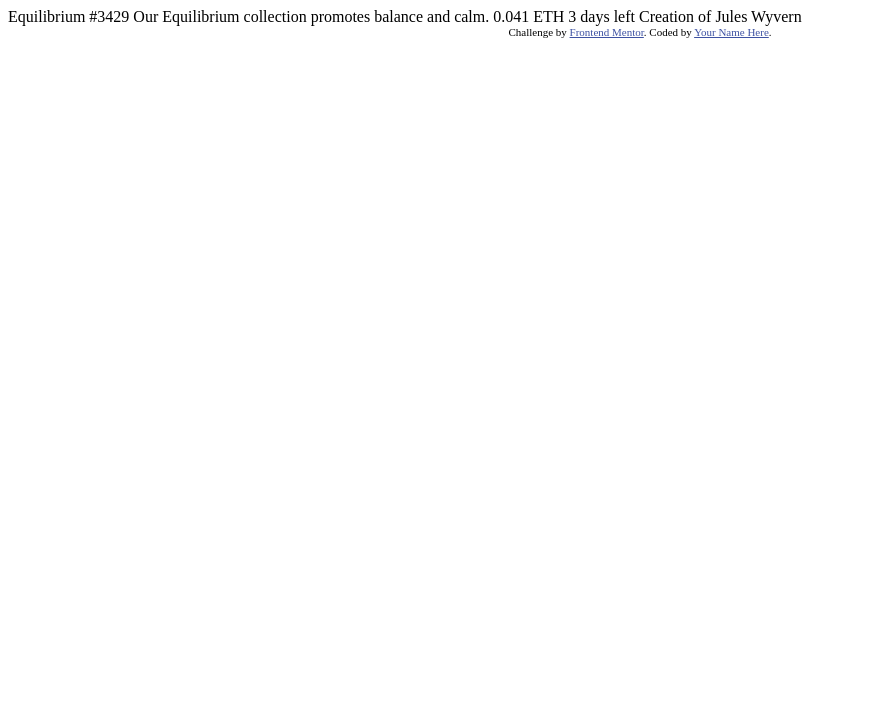
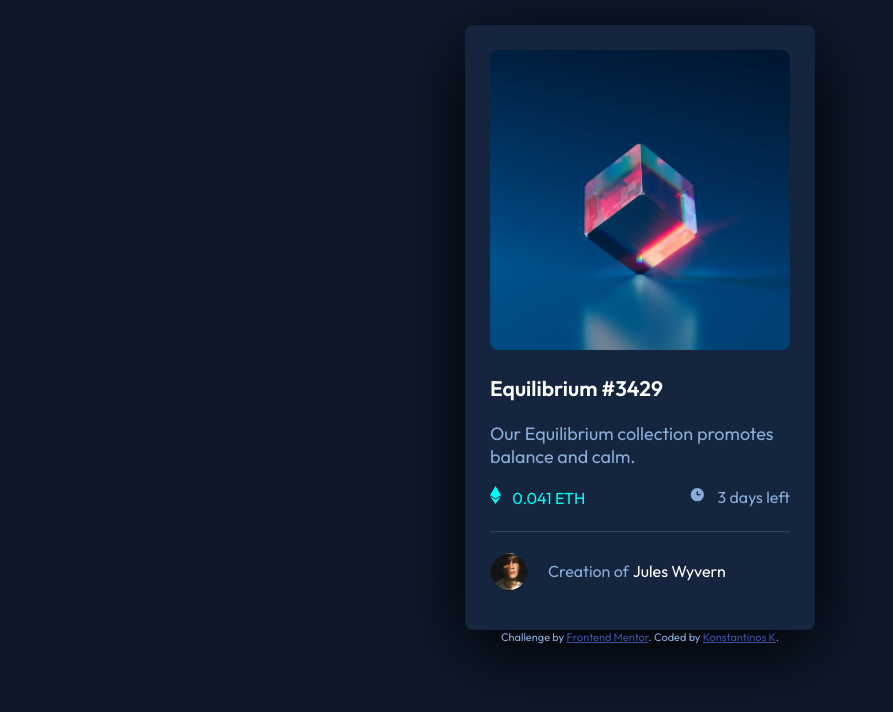
Before and after one commit to felagund1789/nft-preview-card-component-main, a plain HTML site: page index.html in a window 1280 px wide. Shown: the whole page, without its empty margins (0-893 px from the left). Drawn offline with Linux system fonts and the light colour scheme.

Commit message:
My approach for the solution

```diff
--- a/index.html
+++ b/index.html
@@ -10,24 +10,126 @@
 
   <!-- Feel free to remove these styles or customise in your own stylesheet 👍 -->
   <style>
+    @import url('https://fonts.googleapis.com/css2?family=Outfit:wght@300;400;600&display=swap');
+    :root {
+      --color-soft-blue: hsl(215, 51%, 70%);
+      --color-cyan: hsl(178, 100%, 50%);
+      --color-main-bg: hsl(217, 54%, 11%);
+      --color-card-bg: hsl(216, 50%, 16%);
+      --color-line: hsl(215, 32%, 27%);
+      --color-white: hsl(0, 0%, 100%);
+    }
+    body {
+      background-color: var(--color-main-bg);
+      font-size: 18px;
+      font-family: 'Outfit', sans-serif;
+      color: var(--color-soft-blue);
+    }
+    h3 { margin-top: 0px; }
+
+    .card {
+      margin-top: 25px;
+      margin-left: auto;
+      margin-right: auto;
+      padding: 25px;
+      background-color: var(--color-card-bg);
+      max-width: 300px;
+      border-radius: 8px;
+    }
+    .shadow { box-shadow: 0 20px 80px black;}
+    .title {
+      color: var(--color-white);
+      font-weight: bold;
+    }
+    .title:hover {
+      color: var(--color-cyan);
+      cursor: pointer;
+    }
+    .nft-image {
+      width: 300px;
+      height: 300px;
+      border-radius: 8px;
+      margin-bottom: 25px;
+      background-image: url(images/image-equilibrium.jpg);
+      background-size: 300px;
+    }
+    .nft-image:hover {
+      cursor: pointer;
+      background-size: 300px;
+      background-color: rgba(0, 255, 247, 0.5);
+      background-image: url(images/image-equilibrium.jpg);
+      background-blend-mode: overlay;
+    }
+    .viewable:hover {
+      content: url(images/icon-view.png);
+    }
+
+    .cost { display: block; float: left; color: var(--color-cyan); font-size: 16px; line-height: 16px; }
+    .cost::before { content: url(images/icon-ethereum.svg); margin-right: 0.5em; }
+
+    .time-left { display: block; float: right; font-size: 16px; line-height: 16px; }
+    .time-left::before { content: url(images/icon-clock.svg); margin-right: 0.5em; }
+
+    .line {
+      height: 1px;
+      width: 100%;
+      margin: 25px 0 0 0;
+      display: inline-block;
+      background-color: var(--color-line);
+    }
+
+    .created-by {
+      display: inline-flex;
+      height: 36px;
+      line-height: 36px;
+      font-size: 16px;
+      vertical-align: text-top;
+    }
+    .created-by::before {
+      content: "";
+      display: inline-block;
+      width: 36px;
+      height: 36px;
+      margin-right: 20px;
+      background-image: url(images/image-avatar.png);
+      background-size: 36px;
+      border: solid 1px transparent;
+      border-radius: 18px;
+    }
+    .created-by:hover::before {
+      border-color: var(--color-white);
+    }
+    .creator {
+      color: var(--color-white);
+      margin-left: 0.25em;
+    }
+    .creator:hover {
+      color: var(--color-cyan);
+      cursor: pointer;
+    }
+
     .attribution { font-size: 11px; text-align: center; }
     .attribution a { color: hsl(228, 45%, 44%); }
   </style>
 </head>
 <body>
+  <div class="card shadow extra-shadow">
 
-  Equilibrium #3429
+    <div class="nft-image viewable"></div>
+    <h3 class="title">Equilibrium #3429</h3>
 
-  Our Equilibrium collection promotes balance and calm.
+    <p>Our Equilibrium collection promotes balance and calm.</p>
 
-  0.041 ETH
-  3 days left
+    <div class="cost"> 0.041 ETH </div>
+    <div class="time-left"> 3 days left </div>
 
-  Creation of Jules Wyvern
+    <div class="line"></div>
 
+    <p class="created-by">Creation of <span class="creator">Jules Wyvern</span></p>
+  </div>
   <div class="attribution">
     Challenge by <a href="https://www.frontendmentor.io?ref=challenge" target="_blank">Frontend Mentor</a>.
-    Coded by <a href="#">Your Name Here</a>.
+    Coded by <a href="https://github.com/felagund1789/nft-preview-card-component-main/">Konstantinos K</a>.
   </div>
 </body>
 </html>
```
Also changed, not shown: images/icon-view.png (added), screenshot.png (added), 1 other file.
